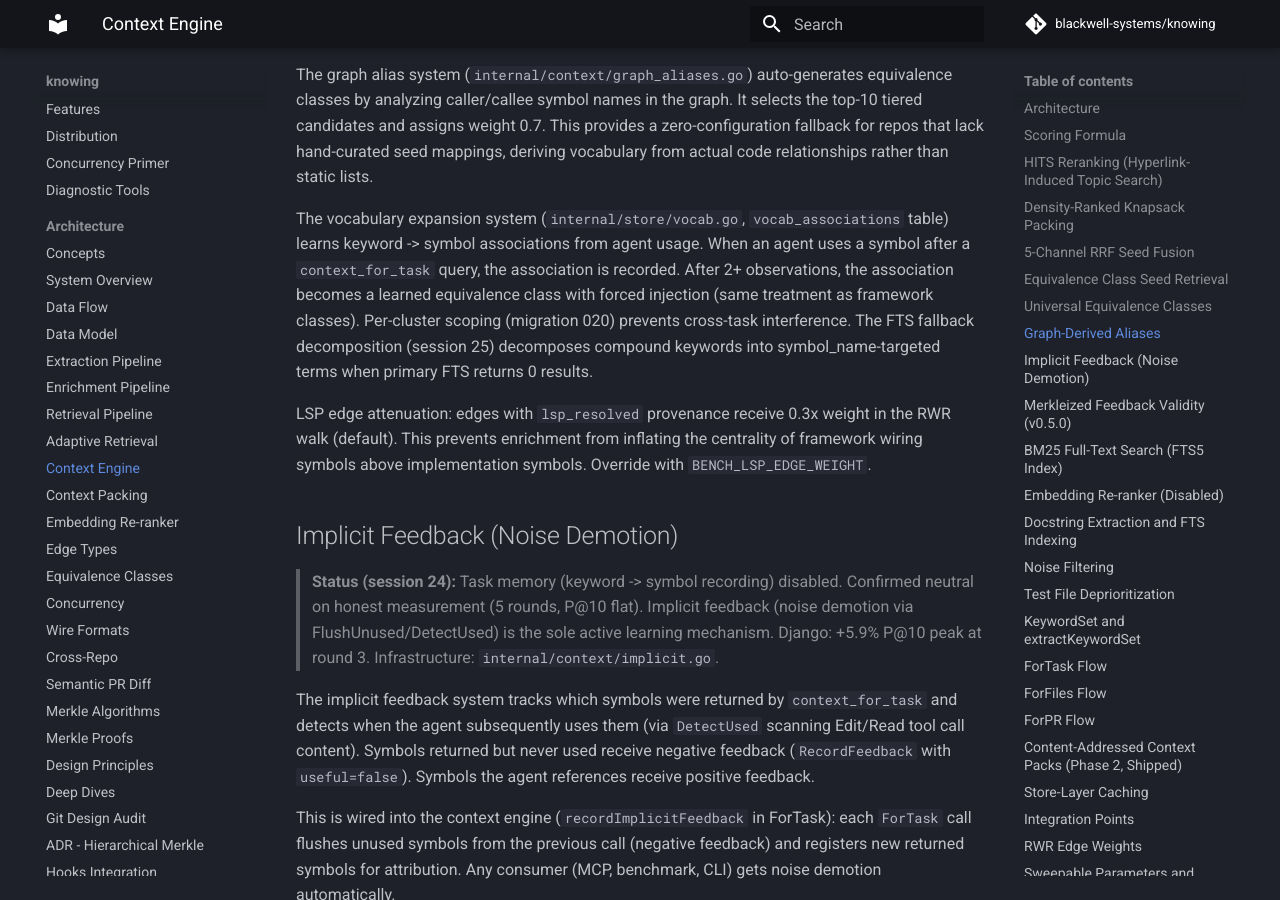
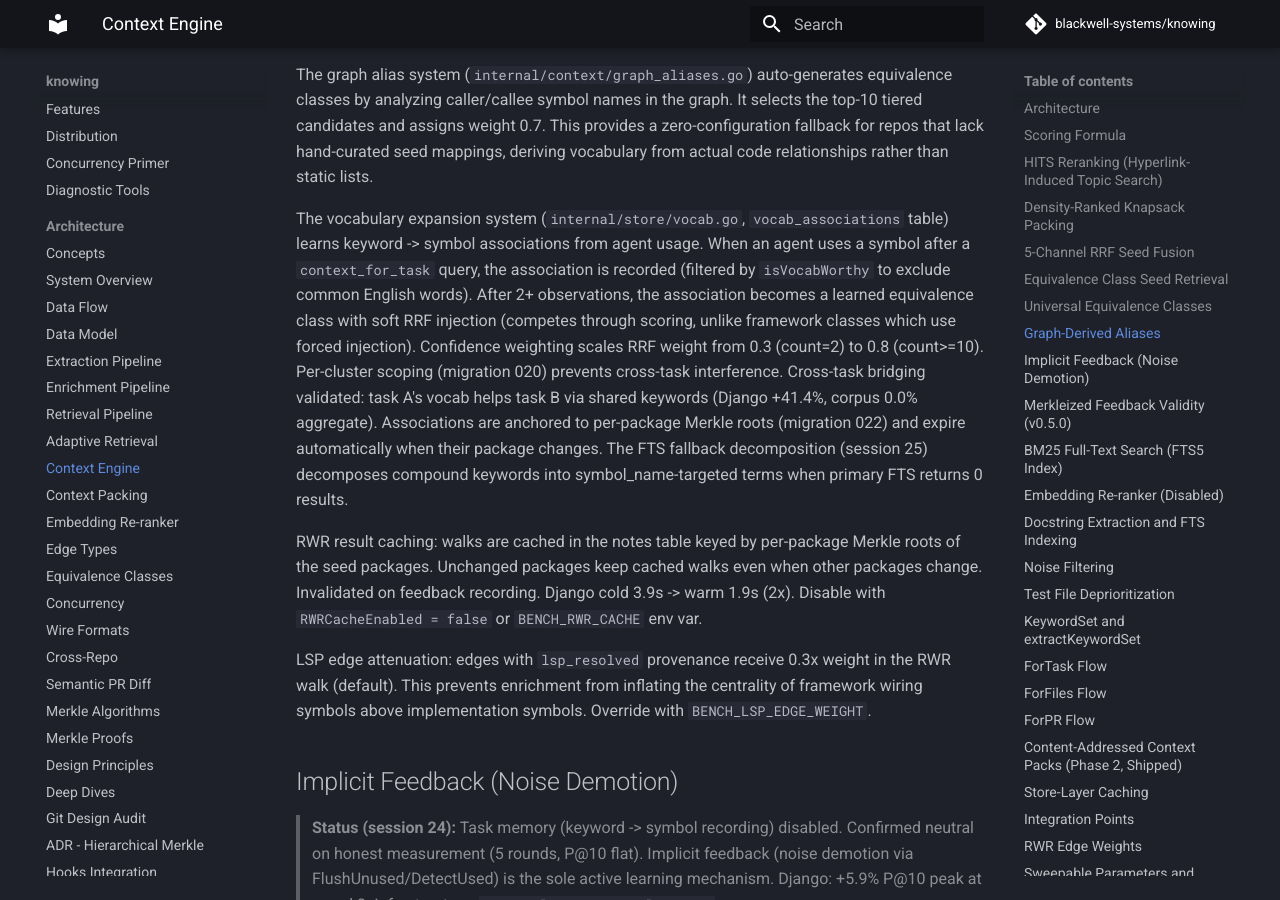
Before and after one commit to blackwell-systems/knowing, an MkDocs documentation site: the page built from docs/architecture/context-engine.md, in a window 1280 px wide and 900 px high, scrolled down 5683 px. Built offline with MkDocs 1.6.1 and Material for MkDocs 9.7.7, drawn with Linux system fonts in a browser that asks for light colours; comment, search, counter and statistics services are not loaded.

Commit message:
docs: update context-engine.md vocab (soft injection, noise filter, Merkle expiration, RWR cache)

```diff
--- a/docs/architecture/context-engine.md
+++ b/docs/architecture/context-engine.md
@@ -122,7 +122,9 @@ The universal seeds system (`internal/context/universal_seeds.go`) provides 63 d
 
 The graph alias system (`internal/context/graph_aliases.go`) auto-generates equivalence classes by analyzing caller/callee symbol names in the graph. It selects the top-10 tiered candidates and assigns weight 0.7. This provides a zero-configuration fallback for repos that lack hand-curated seed mappings, deriving vocabulary from actual code relationships rather than static lists.
 
-The vocabulary expansion system (`internal/store/vocab.go`, `vocab_associations` table) learns keyword -> symbol associations from agent usage. When an agent uses a symbol after a `context_for_task` query, the association is recorded. After 2+ observations, the association becomes a learned equivalence class with forced injection (same treatment as framework classes). Per-cluster scoping (migration 020) prevents cross-task interference. The FTS fallback decomposition (session 25) decomposes compound keywords into symbol_name-targeted terms when primary FTS returns 0 results.
+The vocabulary expansion system (`internal/store/vocab.go`, `vocab_associations` table) learns keyword -> symbol associations from agent usage. When an agent uses a symbol after a `context_for_task` query, the association is recorded (filtered by `isVocabWorthy` to exclude common English words). After 2+ observations, the association becomes a learned equivalence class with soft RRF injection (competes through scoring, unlike framework classes which use forced injection). Confidence weighting scales RRF weight from 0.3 (count=2) to 0.8 (count>=10). Per-cluster scoping (migration 020) prevents cross-task interference. Cross-task bridging validated: task A's vocab helps task B via shared keywords (Django +41.4%, corpus 0.0% aggregate). Associations are anchored to per-package Merkle roots (migration 022) and expire automatically when their package changes. The FTS fallback decomposition (session 25) decomposes compound keywords into symbol_name-targeted terms when primary FTS returns 0 results.
+
+RWR result caching: walks are cached in the notes table keyed by per-package Merkle roots of the seed packages. Unchanged packages keep cached walks even when other packages change. Invalidated on feedback recording. Django cold 3.9s -> warm 1.9s (2x). Disable with `RWRCacheEnabled = false` or `BENCH_RWR_CACHE` env var.
 
 LSP edge attenuation: edges with `lsp_resolved` provenance receive 0.3x weight in the RWR walk (default). This prevents enrichment from inflating the centrality of framework wiring symbols above implementation symbols. Override with `BENCH_LSP_EDGE_WEIGHT`.
 
```
